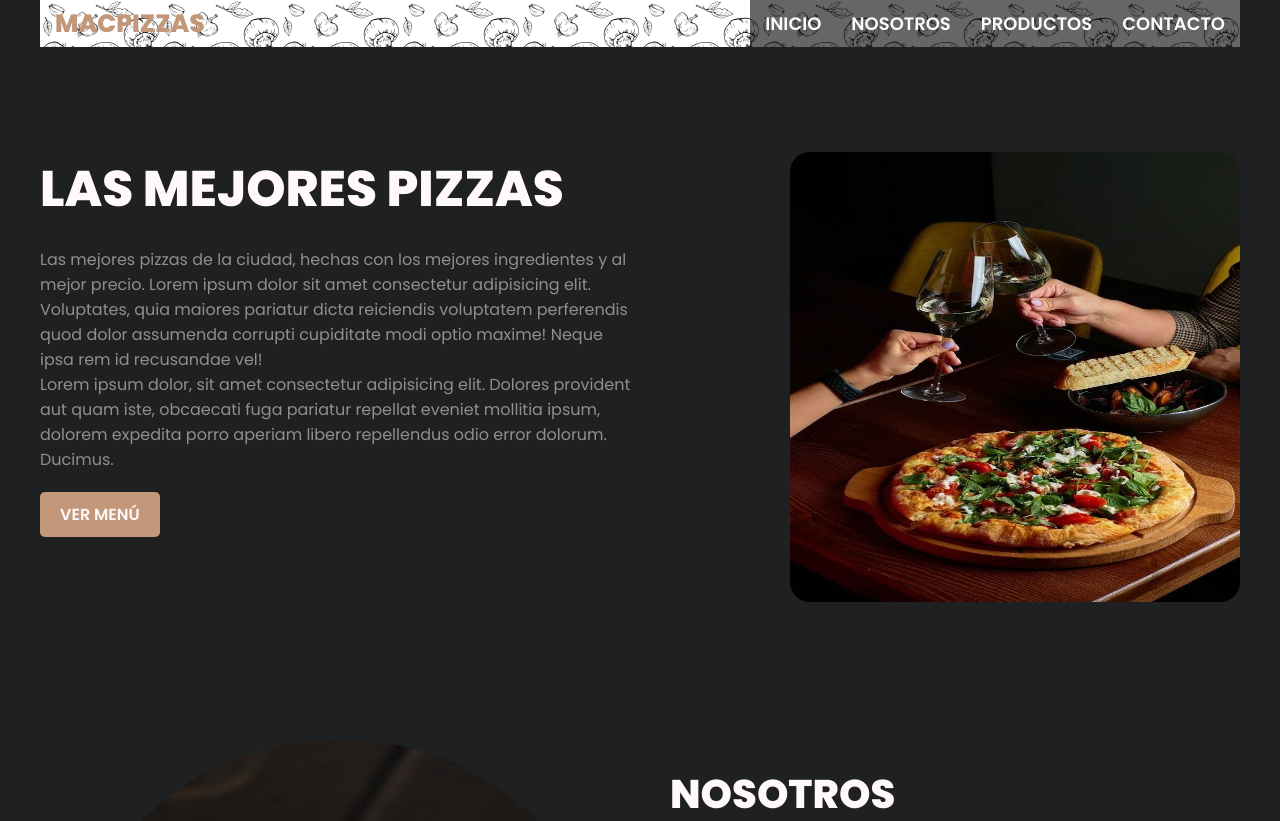
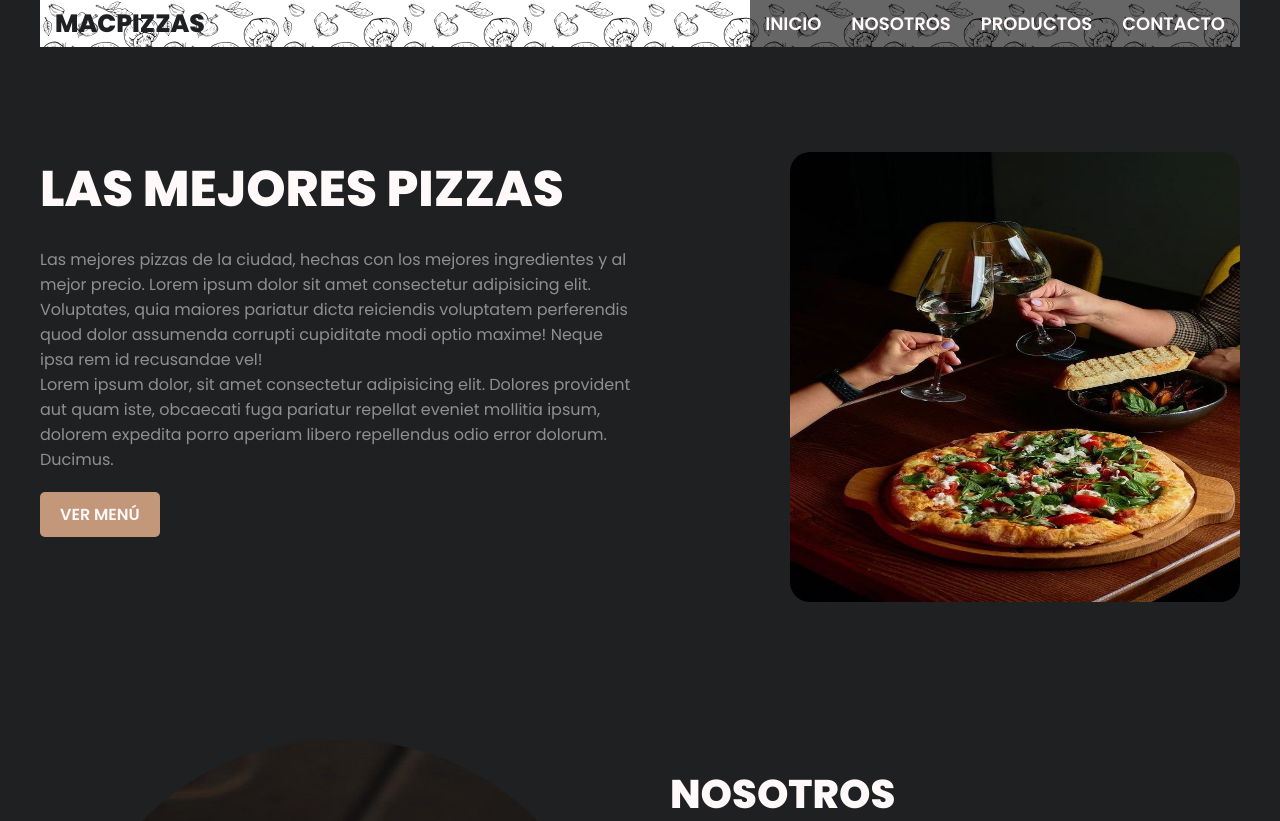
Before and after one commit to papudepapus/macpizzas.github.io, a plain HTML site: page index.html in a window 1280 px wide. Shown: the top 821 px of the page. Drawn offline with Linux system fonts and the light colour scheme; a script that the page names is missing.

Commit message:
Update style.css

```diff
--- a/style.css
+++ b/style.css
@@ -41,7 +41,7 @@ img{
 }
 
 .logo{
-    color: #c2977a;
+    color: #1f2022;
     font-size: 25px;
     font-weight: 800;
     text-transform: uppercase;
```
